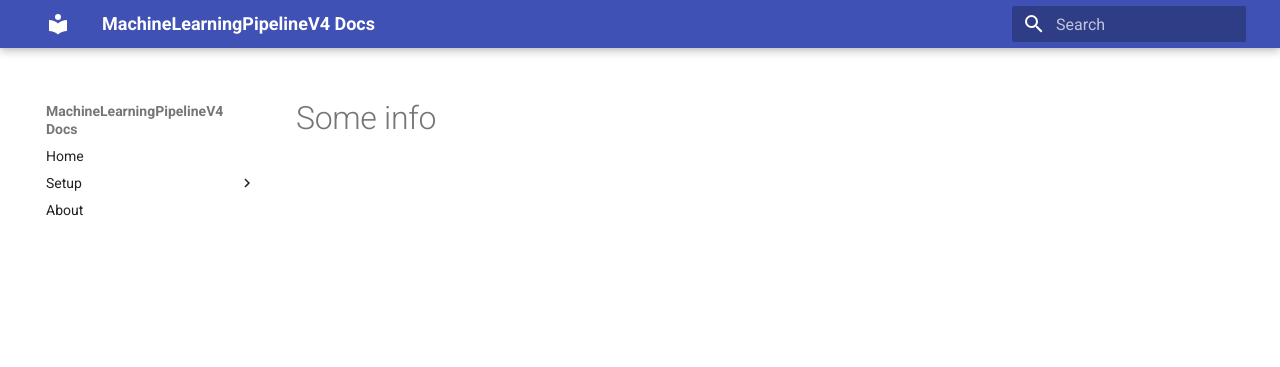
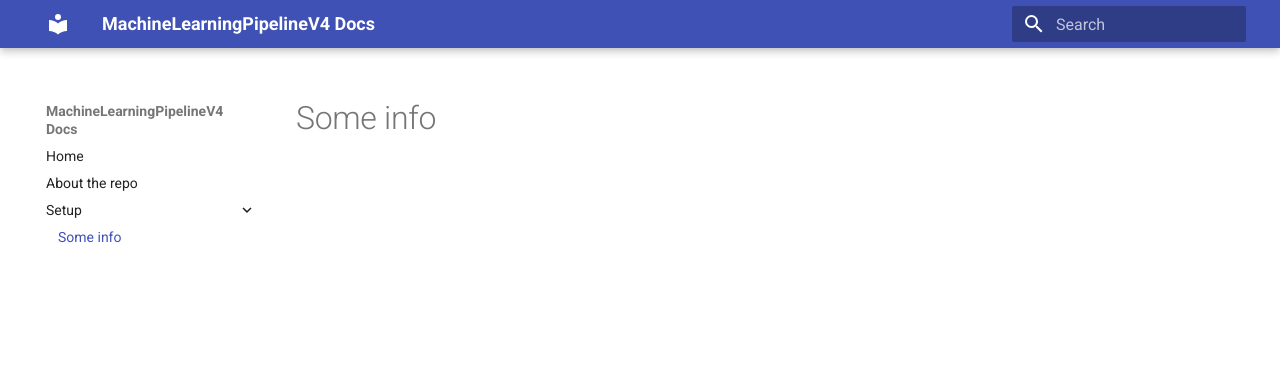
Before and after one commit to aaron777collins/ConnectedDrivingPipelineV4, an MkDocs documentation site: the page built from docs/Setup/Installation.md, in a window 1280 px wide. Shown: the top 367 px of the page. Built offline with MkDocs 1.6.1 and Material for MkDocs 9.7.7, drawn with Linux system fonts in a browser that asks for light colours; part of the change alters nothing that is shown.

Commit message:
removed nav to have it auto-gen

```diff
--- a/mkdocs.yml
+++ b/mkdocs.yml
@@ -5,8 +5,3 @@ extra_css:
   - stylesheets/extra.css
 extra_javascript:
   - javascripts/extra.js
-nav:
-  - Home: 'index'
-  - 'Setup':
-    - "Installation": "Installation"
-  - "About": "About"
```
